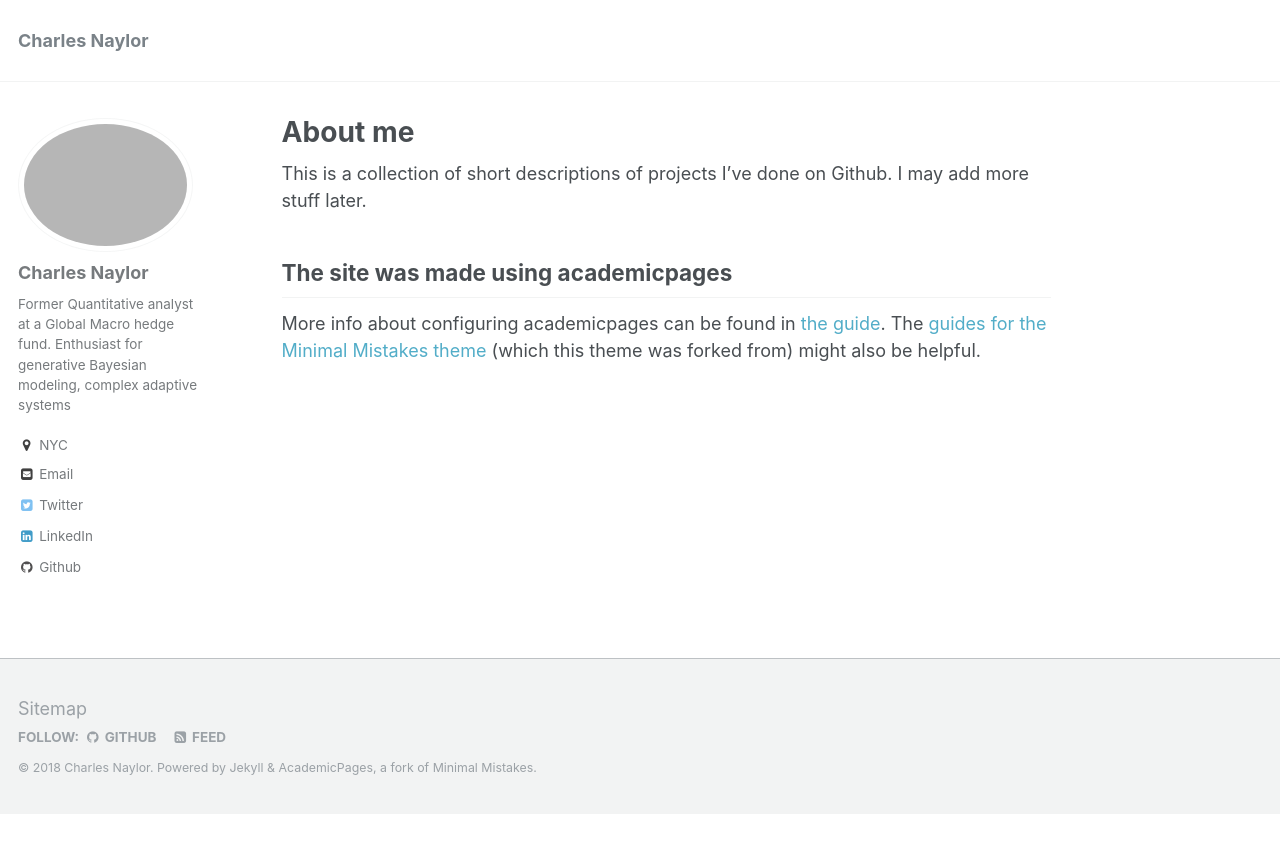
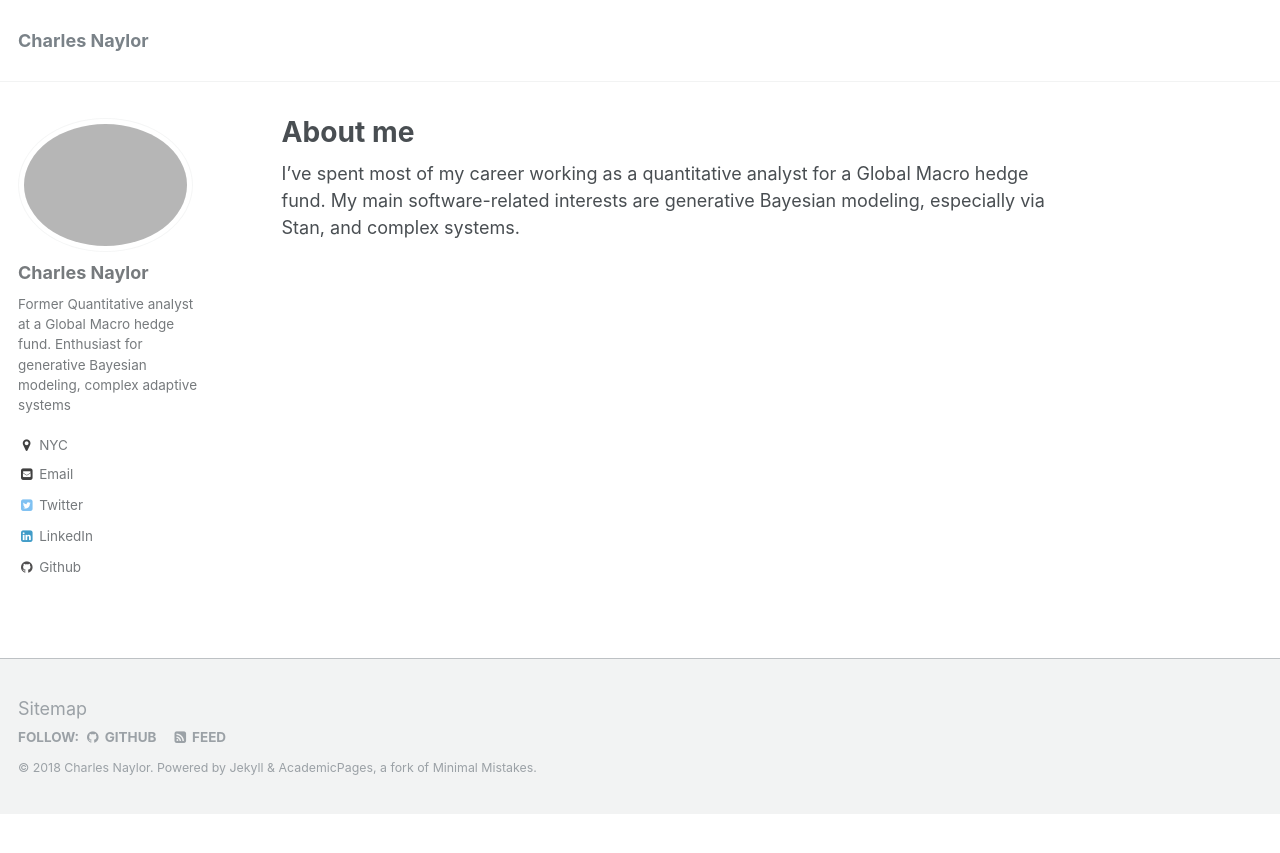
Before and after one commit to CharlesNaylor/CharlesNaylor.github.io, a Jekyll site: the page built from _pages/about.md, in a window 1280 px wide. Shown: the top 853 px of the page. Built offline with Jekyll 4.4.1, drawn with Linux system fonts in a browser that asks for light colours.

Commit message:
Some general edits

```diff
--- a/_pages/about.md
+++ b/_pages/about.md
@@ -8,8 +8,4 @@ redirect_from:
   - /about.html
 ---
 
-This is a collection of short descriptions of projects I've done on Github. I may add more stuff later.
-
-The site was made using academicpages
-------
-More info about configuring academicpages can be found in [the guide](https://academicpages.github.io/markdown/). The [guides for the Minimal Mistakes theme](https://mmistakes.github.io/minimal-mistakes/docs/configuration/) (which this theme was forked from) might also be helpful.
+I've spent most of my career working as a quantitative analyst for a Global Macro hedge fund. My main software-related interests are generative Bayesian modeling, especially via Stan, and complex systems.
--- a/_pages/portfolio.html
+++ b/_pages/portfolio.html
@@ -1,6 +1,6 @@
 ---
 layout: archive
-title: "Portfolio"
+title: "Projects"
 permalink: /portfolio/
 author_profile: true
 ---
```
Also changed, not shown: _pages/404.md (+1 -0 lines).
